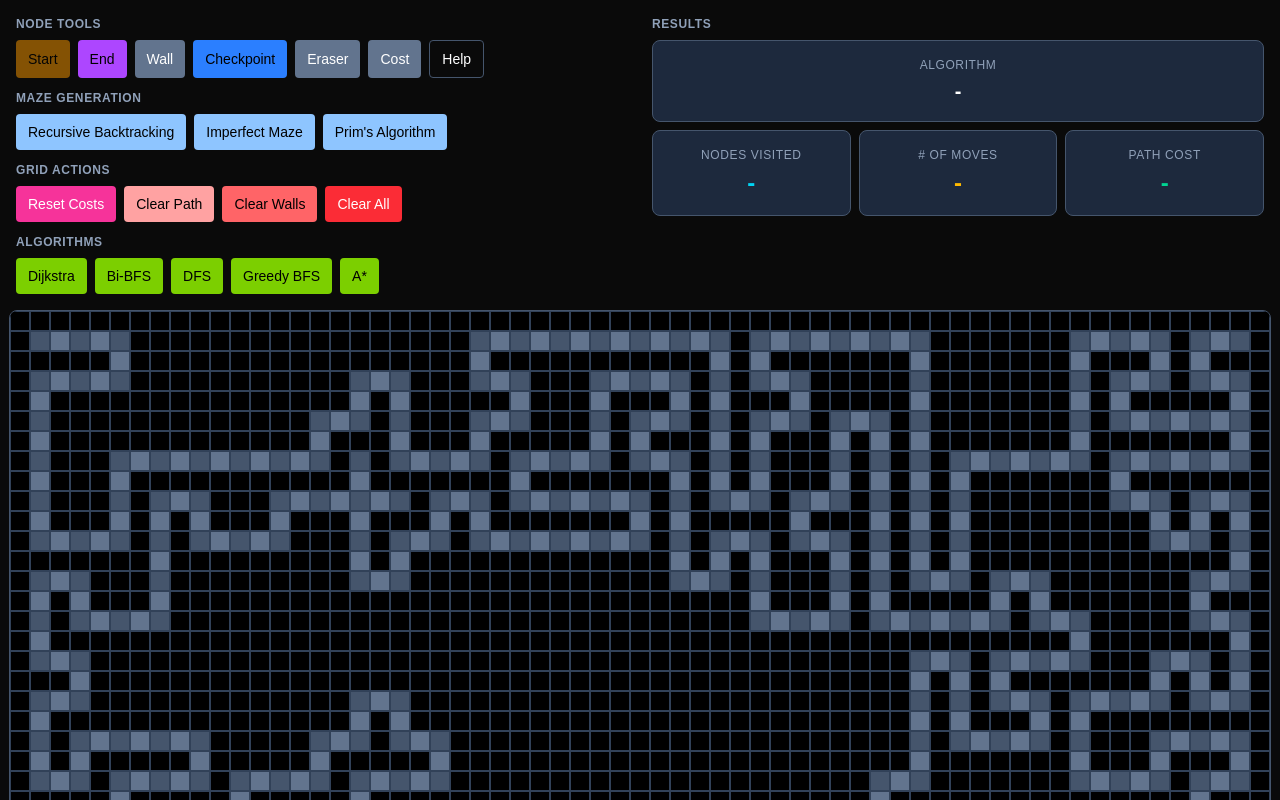
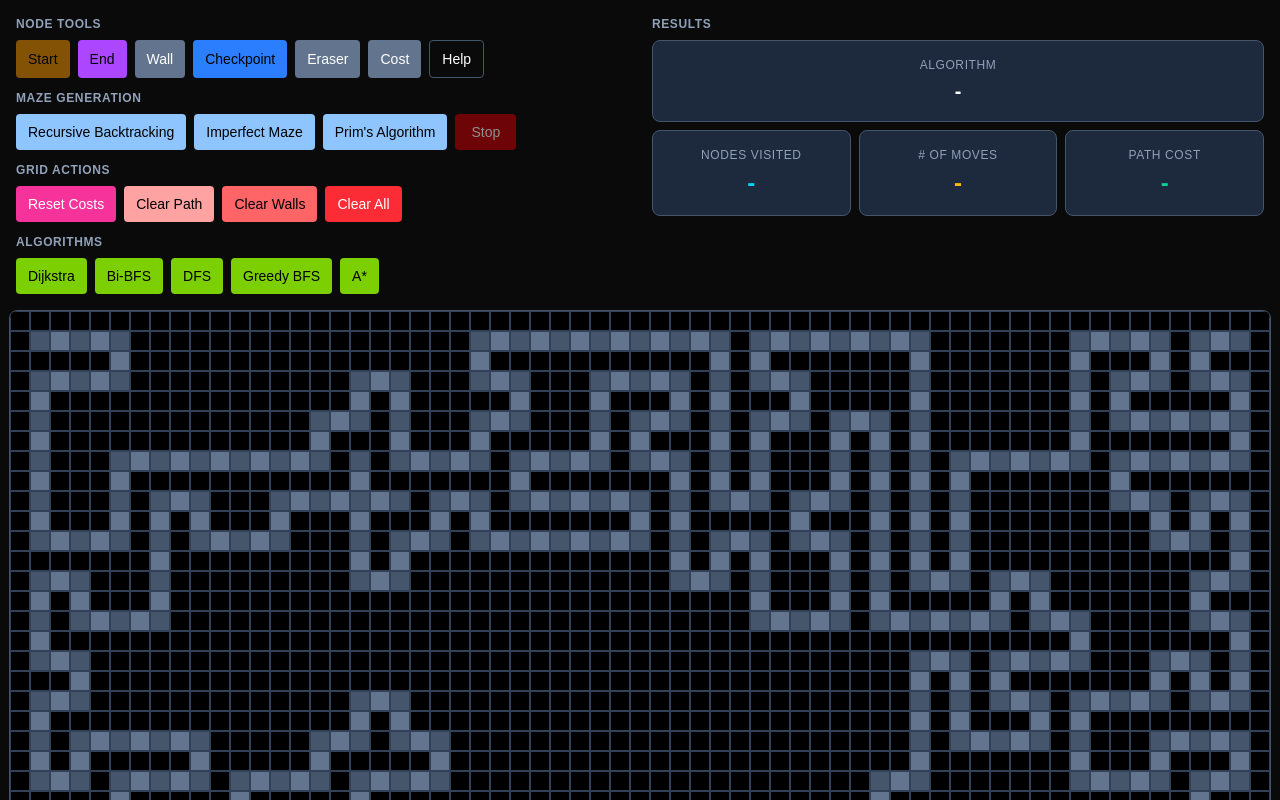
Before and after one commit to omarabdiwali/pathfinding-visualizer, a Next.js app: page / in a window 1280 px wide. Both pictures are taken after a click on the button "Recursive Backtracking". Shown: the top 800 px of the page. Built offline with nearby package versions, Linux system fonts and the light colour scheme.

Commit message:
removed unnecessary function, updated last operations, added stop maze generation button

```diff
--- a/algorithms/maze/primsAlgorithm.js
+++ b/algorithms/maze/primsAlgorithm.js
@@ -1,9 +1,7 @@
-import { changeElColor, clearGrid, continueRunning, EMPTY_EVEN, EMPTY_ODD, makeAllWalls, sleep } from "../utils/constants";
+import { changeElColor, continueRunning, EMPTY_EVEN, EMPTY_ODD, makeAllWalls, sleep } from "../utils/constants";
 
 const primsAlgorithm = async (width, height) => {
-    clearGrid(width, height, true);
     makeAllWalls(width, height);
-
     let maze = Array.from({ length: height }, () => Array(width).fill(1));
     let startX = Math.floor(Math.random() * width);
     let startY = Math.floor(Math.random() * height);
--- a/algorithms/maze/recursiveBacktracking.js
+++ b/algorithms/maze/recursiveBacktracking.js
@@ -1,4 +1,4 @@
-import { changeElColor, clearGrid, clearWalls, continueRunning, EMPTY_EVEN, EMPTY_ODD, makeAllWalls, sleep, WALL } from "../utils/constants"
+import { changeElColor, clearGrid, continueRunning, EMPTY_EVEN, EMPTY_ODD, makeAllWalls, sleep, WALL } from "../utils/constants"
 
 const recursiveBacktrackingAlgorithm = async (width, height, fillWalls) => {
     let maze = Array.from({ length: height }, () => Array(width).fill(1));
@@ -52,14 +52,13 @@ const recursiveBacktrackingAlgorithm = async (width, height, fillWalls) => {
 }
 
 export const recursiveBacktracking = async (width, height) => {
-    clearGrid(width, height, true);
     makeAllWalls(width, height);
     await recursiveBacktrackingAlgorithm(width, height, true);
 }
 
 export const imperfectMaze = async (width, height) => {
-    clearGrid(width, height, true);
-    clearWalls(width, height);
+    clearGrid(width, height, true, true);
+
     const maze = await recursiveBacktrackingAlgorithm(width, height, false);
     if (!continueRunning) {
         return;
--- a/algorithms/utils/constants.js
+++ b/algorithms/utils/constants.js
@@ -83,22 +83,17 @@ export const getPathCost = (path, costs) => {
     return cost;
 }
 
-export const clearGrid = (width, height, keepNodes) => {
+export const clearGrid = (width, height, keepNodes, clearWalls=false) => {
     for (let i = 0; i < width * height; i++) {
         const el = document.getElementById(`${i}`);
         if (el == null) continue;
 
-        if (keepNodes) {
-            const classes = el.classList;
-            if (classes.contains(EXPLORED) || classes.contains(NEXT) || classes.contains(ALT_EXPLORED)
-                || classes.contains(ALT_NEXT) || classes.contains(PATH) || classes.contains(CURRENT)) {
-                removePreviousColor(el);
-                i % 2 == 0 ? el.classList.add(EMPTY_EVEN) : el.classList.add(EMPTY_ODD);
-            }
-        } else {
-            removePreviousColor(el);
-            i % 2 == 0 ? el.classList.add(EMPTY_EVEN) : el.classList.add(EMPTY_ODD);
-        }
+        const classes = el.classList;
+        if (classes.contains(EMPTY_EVEN) || classes.contains(EMPTY_ODD)) continue;
+        if ((keepNodes && (classes.contains(START) || classes.contains(END) || classes.contains(POINT))) || (keepNodes && !clearWalls && classes.contains(WALL))) continue;
+
+        removePreviousColor(el);
+        i % 2 == 0 ? el.classList.add(EMPTY_EVEN) : el.classList.add(EMPTY_ODD);
     }
 }
 
@@ -155,16 +150,16 @@ export const drawPath = async (path, start, end) => {
     }
 }
 
-export const changeElColor = (pos, color, allowPath=false) => {
+export const changeElColor = (pos, color, changePath=false) => {
     if (pos == null) return false;
     const el = document.getElementById(`${pos}`);
     if (el == null) return false;
-    if (el.classList.contains(START) || el.classList.contains(POINT) || el.classList.contains(END) || (!allowPath && el.classList.contains(PATH))) return false;
+    if (el.classList.contains(START) || el.classList.contains(POINT) || el.classList.contains(END) || (!changePath && el.classList.contains(PATH))) return false;
 
     const isPath = el.classList.contains(PATH);
     removePreviousColor(el);
     el.classList.add(color);
-    return allowPath && isPath;
+    return changePath && isPath;
 }
 
 export const removeNextColors = (remaining, color=EXPLORED) => {
@@ -213,19 +208,11 @@ export const addCommas = (num) => {
     return chars.reverse().join("");
 }
 
-export const clearWalls = (width, height) => {
-    for (let i = 0; i < width * height; i++) {
-        const el = document.getElementById(`${i}`);
-        if (!el.classList.contains(WALL)) continue;
-        el.classList.replace(WALL, i % 2 == 0 ? EMPTY_EVEN : EMPTY_ODD);
-    }
-}
-
 export const makeAllWalls = (width, height) => {
     for (let i = 0; i < height; i++) {
         for (let j = 0; j < width; j++) {
             const pos = i * width + j;
-            changeElColor(pos, WALL);
+            changeElColor(pos, WALL, true);
         }
     }
 }
--- a/pages/index.js
+++ b/pages/index.js
@@ -1,4 +1,4 @@
-import { ALT_EXPLORED, ALT_NEXT, CURRENT, EMPTY_EVEN, EMPTY_ODD, END, EXPLORED, NEXT, PATH, POINT, START, WALL, clearGrid, clearWalls, getKey, getNeighbors, toggleBackdrop, updateRunning } from "@/algorithms/utils/constants";
+import { ALT_EXPLORED, ALT_NEXT, CURRENT, EMPTY_EVEN, EMPTY_ODD, END, EXPLORED, NEXT, PATH, POINT, START, WALL, clearGrid, getKey, getNeighbors, toggleBackdrop, updateRunning } from "@/algorithms/utils/constants";
 import { biDirectionalBFS } from "@/algorithms/pathfinding/bi-bfs";
 import { greedyBFS } from "@/algorithms/pathfinding/greedy-bfs";
 import { dijkstraAlgorithm } from "@/algorithms/pathfinding/dijkstra";
@@ -75,6 +75,15 @@ export default function Home() {
     el.classList.remove(ALT_NEXT);
   }
 
+  const clearWalls = () => {
+    const squares = width * height;
+    for (let pos = 0; pos < squares; pos++) {
+      const el = document.getElementById(`${pos}`);
+      if (el == null || !el.classList.contains(WALL)) continue;
+      el.classList.replace(WALL, pos % 2 == 0 ? EMPTY_EVEN : EMPTY_ODD);
+    }
+  }
+
   const gridClear = () => {
     setStartPos(null);
     setEndPos(null);
@@ -88,6 +97,12 @@ export default function Home() {
     gridClear();
   }
 
+  const stopMaze = () => {
+    if (!maze) return;
+    updateRunning(false);
+    setMaze(false);
+  }
+
   const stopRunning = () => {
     if (!running) return;
     updateRunning(false);
@@ -96,7 +111,7 @@ export default function Home() {
 
   const clickSquare = (e) => {
     if (running || maze) return;
-    if (lastOp == 'algorithm') clearGrid(width, height, true);
+    if (lastOp == 'algorithm' || lastOp == 'clearWalls') clearGrid(width, height, true);
     setLastOp('click');
 
     let el = e.target.id == '' ? e.target.parentElement : e.target;
@@ -232,12 +247,14 @@ export default function Home() {
     const func = algo == 'imperfect' ? imperfectMaze : algo == 'prims' ? primsAlgorithm : recursiveBacktracking;
     func(width, height).then(() => {
       setMaze(false);
+      setLastOp("maze");
     })
   }
 
   const clearAllWalls = () => {
     if (running || maze) return;
-    clearWalls(width, height);
+    clearWalls();
+    setLastOp('clearWalls');
   }
 
   useEffect(() => {
@@ -264,6 +281,7 @@ export default function Home() {
         setCheckpoints([]);
         setFocused(null);
         setFocusNeighbors([]);
+        setLastOp("resize");
 
         toggleBackdrop(newWidth, newHeight, false);
         setCosts({});
@@ -368,6 +386,14 @@ export default function Home() {
               >
                 Prim&#39;s Algorithm
               </button>
+              {maze && (
+                <button
+                  onClick={stopMaze}
+                  className="px-4 py-2 rounded text-sm font-medium cursor-pointer hover:bg-red-800 bg-red-700 transition-all hover:scale-105 text-white animate-pulse"
+                >
+                  Stop
+                </button>
+              )}
             </div>
           </div>
 
@@ -439,7 +465,7 @@ export default function Home() {
                   onClick={stopRunning}
                   className="px-4 py-2 rounded text-sm font-medium cursor-pointer hover:bg-red-800 bg-red-700 transition-all hover:scale-105 text-white animate-pulse"
                 >
-                  ■ Stop
+                  Stop
                 </button>
               )}
             </div>
```
